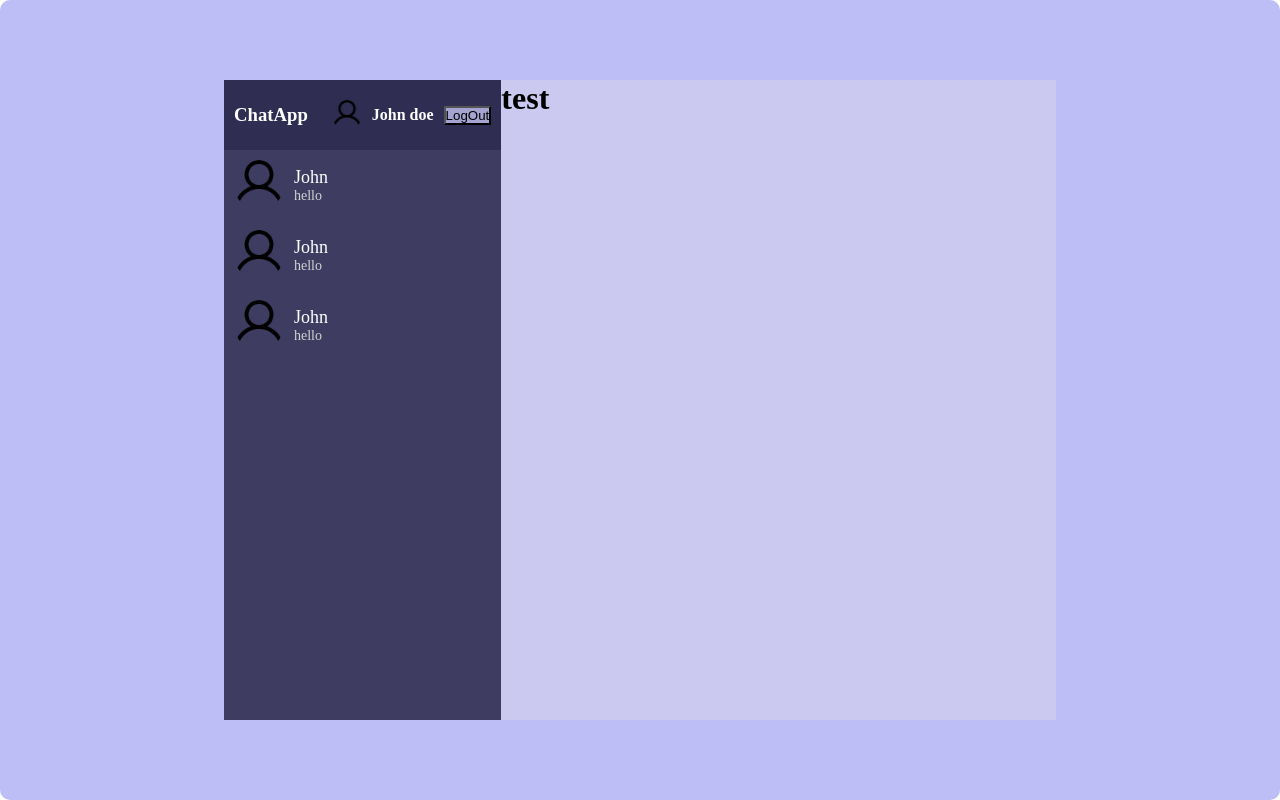
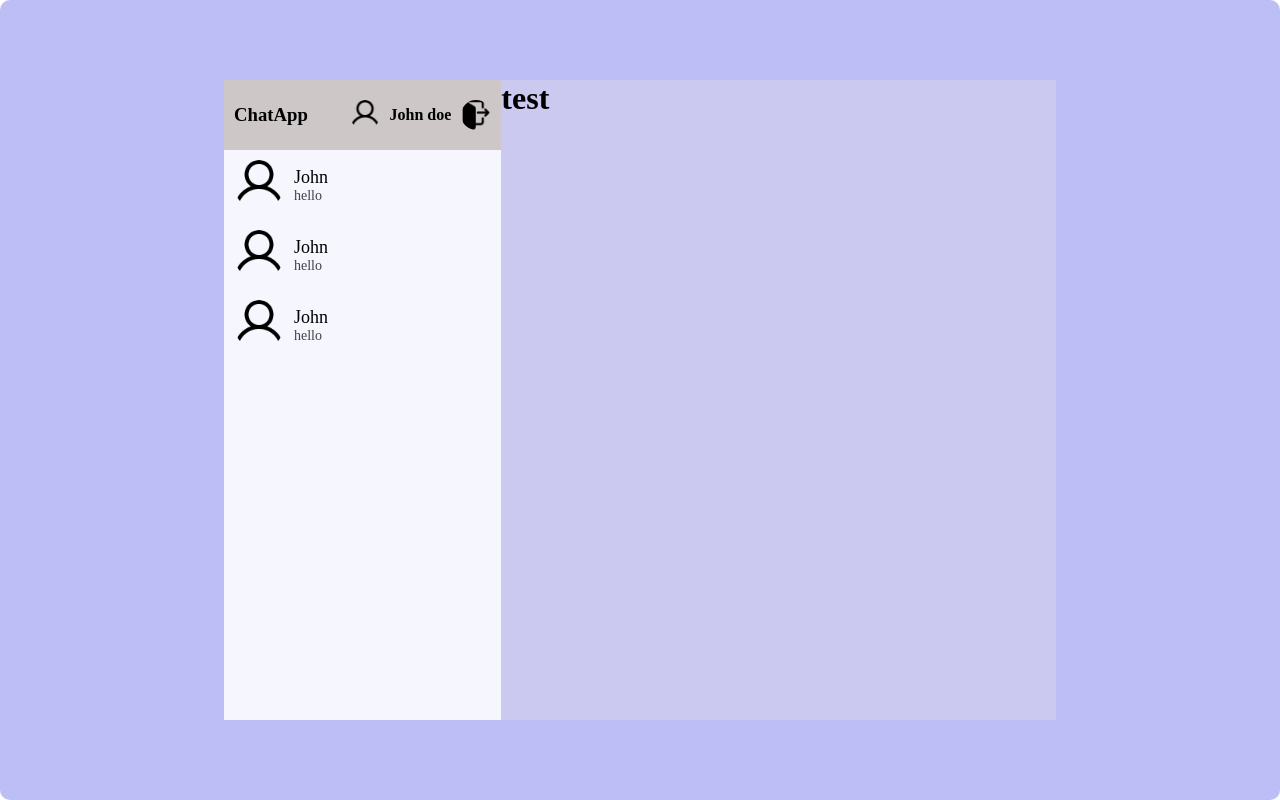
Before and after one commit to DssyChrys/chatapp, a React (Vite) app: page / in a window 1280 px wide. Built offline with nearby package versions, Linux system fonts and the light colour scheme.

Commit message:
fix: modif theme

```diff
--- a/src/components/chatsidebar/chatsidebar.css
+++ b/src/components/chatsidebar/chatsidebar.css
@@ -1,11 +1,13 @@
+
 .userchat{
+    flex: 3;
     padding: 10px;
     display: flex;
     align-items: center;
     gap: 10px;
 
     &:hover{
-        background-color: #272549;
+        background-color: rgb(205, 199, 199);
     }
 
     img{
@@ -23,7 +25,7 @@
         }
         p{
             font-size: 14px;
-            color: lightgray;
+            color: rgba(0, 0, 0, 0.734);
         }
     }
 }
--- a/src/components/navbar/navbar.css
+++ b/src/components/navbar/navbar.css
@@ -3,7 +3,7 @@
     align-items: center;
     height: 50px;
     padding: 10px;
-    background-color: #2f2d52;
+    background-color: rgb(205, 199, 199);
     justify-content: space-between;
 
     .info{
@@ -15,11 +15,6 @@
                 height: 30px;
                 border-radius: 50%;
                 object-fit: cover;
-                color: white;
-            }
-
-            button{
-                background-color: #a5a3d1;
             }
     }
 }
--- a/src/components/navbar/navbar.tsx
+++ b/src/components/navbar/navbar.tsx
@@ -9,7 +9,7 @@ export default function Navbar(){
                 <div className="info">
                     <img src="/user.png" alt="" />
                     <h4>John doe</h4>
-                    <button>LogOut</button>
+                    <img src="/disconnect.png" alt="" />
                 </div>
             </div>
         </>
--- a/src/pages/home/home.css
+++ b/src/pages/home/home.css
@@ -14,8 +14,8 @@
             display: flex;
             .son1{
                 flex: 1;
-                background-color: #3e3c61;
-                color: white;
+                background-color: rgba(255, 255, 255, 0.871);
+                color: black;
             }
             .son2{
                 flex: 2;
```
Also changed, not shown: public/disconnect.png (added).
